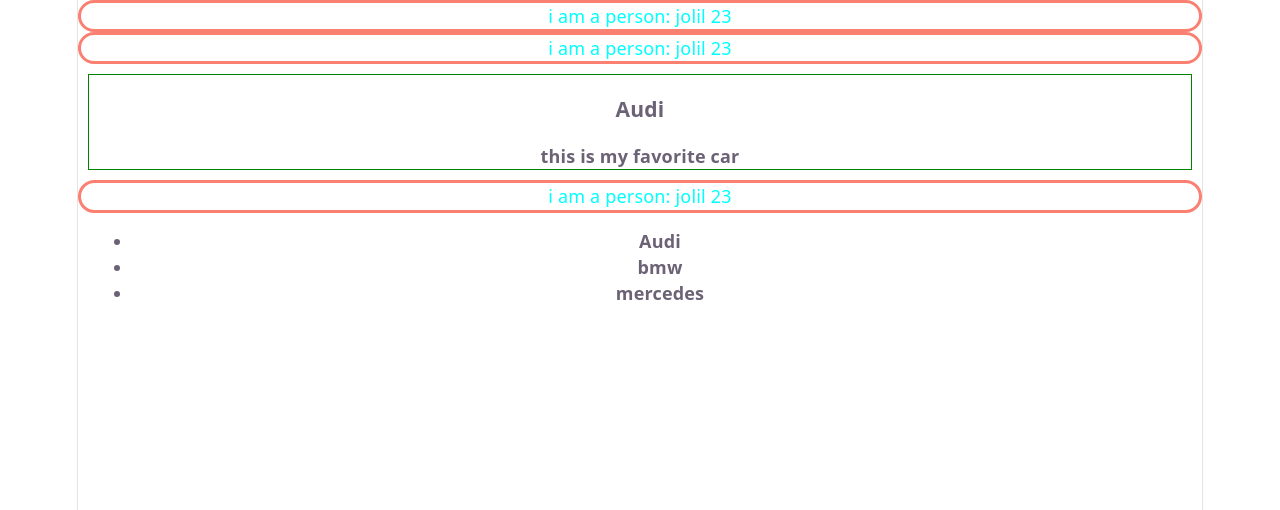
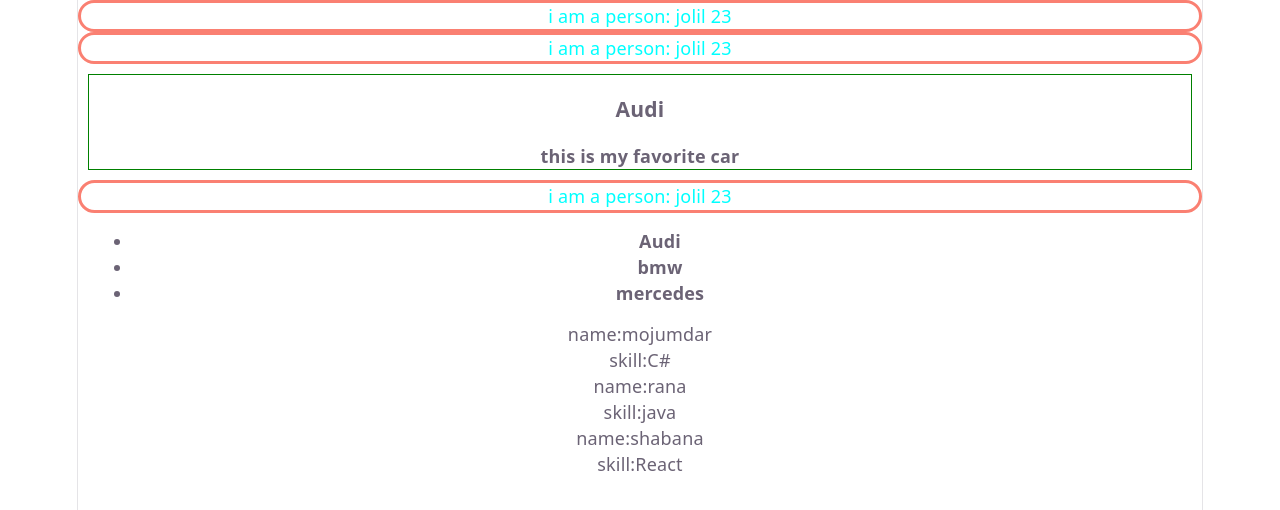
Before and after one commit to zisanahmed97/explore-core-react-restart, a React (Vite) app: page / in a window 1280 px wide. Shown: the top 510 px of the page. Built offline with nearby package versions, Linux system fonts and the light colour scheme.

Commit message:
showed props drilling via developer component

```diff
--- a/src/App.jsx
+++ b/src/App.jsx
@@ -11,6 +11,10 @@ function App() {
       <Car></Car>
       <Person></Person>
        <Carlist></Carlist>
+
+       <Developer name="mojumdar" skill="C#"></Developer>
+       <Developer name="rana" skill="java"></Developer>
+       <Developer name="shabana" skill="React"></Developer>
 
     </>
   )
@@ -55,4 +59,13 @@ function Carlist(){
   )
 }
 
+function Developer(props){
+  return(
+    <div>
+      <p>name:{props.name}</p>
+      <p>skill:{props.skill}</p>
+    </div>
+  )
+}
+
 export default App
```
